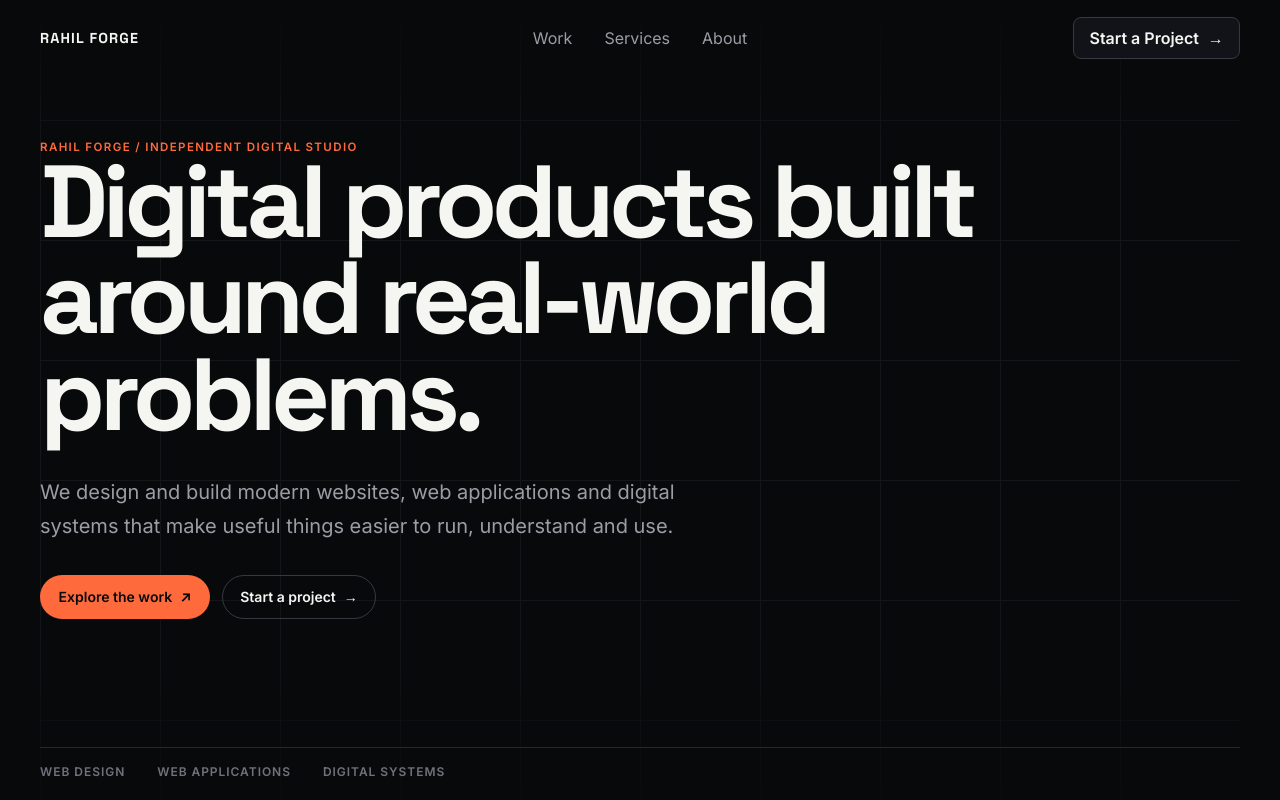
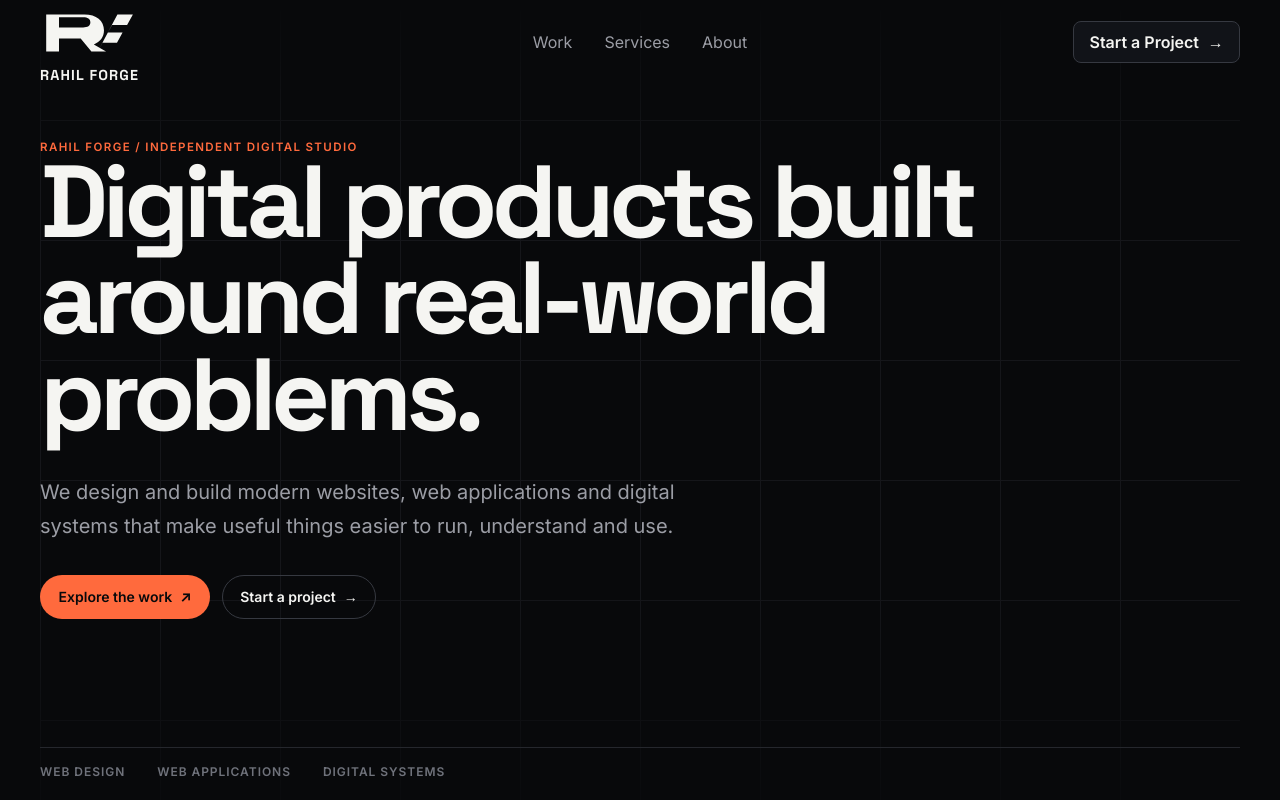
Before and after one commit to rahilislam/Rahil-Forge, a React (Vite) app: page / in a window 1280 px wide. Shown: the top 800 px of the page. Built offline with nearby package versions, Linux system fonts and the light colour scheme.

Commit message:
Add RF brand mark to navbar

```diff
--- a/src/components/Layout/Navbar.tsx
+++ b/src/components/Layout/Navbar.tsx
@@ -7,6 +7,15 @@ const links = [
   { label: 'Services', href: '#services' },
   { label: 'About', href: '#about' },
 ]
+
+function BrandMark() {
+  return (
+    <svg className="brand-mark" viewBox="0 0 48 32" role="img" aria-label="RF">
+      <path d="M3 25V7h18.5c5.8 0 9.5 3 9.5 7.7 0 3.2-1.8 5.7-4.9 6.8L32 25h-7.1l-5.2-6.4H9.2V25H3Zm6.2-11.7h11.7c2.2 0 3.5-.8 3.5-2.5s-1.3-2.5-3.5-2.5H9.2v5Z" fill="currentColor" />
+      <path d="M28 25 37.5 7H45l-2.8 5.1h-7.3l-2 3.7h7.1l-2.7 4.9h-7L28 25Z" fill="currentColor" />
+    </svg>
+  )
+}
 
 export default function Navbar() {
   const [isOpen, setIsOpen] = useState(false)
@@ -39,7 +48,8 @@ export default function Navbar() {
     <header className={`site-header ${isScrolled ? 'is-scrolled' : ''}`}>
       <nav className="navbar" aria-label="Primary navigation">
         <a className="brand" href="#top" onClick={closeMenu} aria-label="Rahil Forge home">
-          RAHIL FORGE
+          <BrandMark />
+          <span>RAHIL FORGE</span>
         </a>
 
         <div className="desktop-nav" aria-label="Desktop navigation">
```
